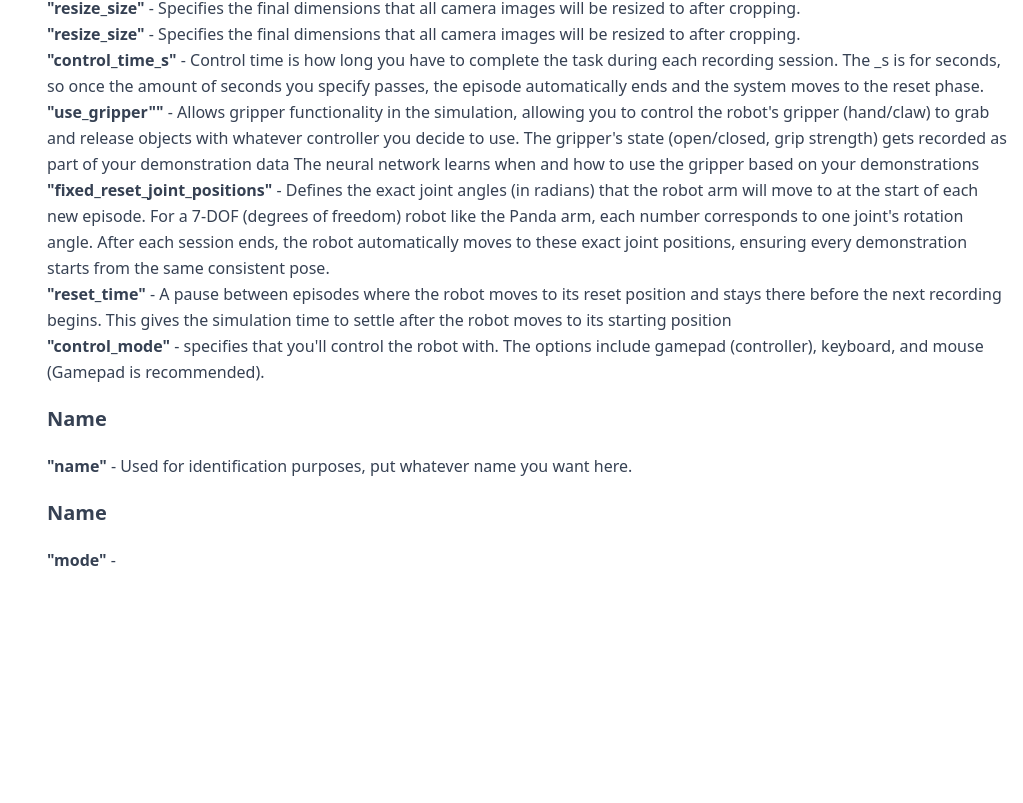
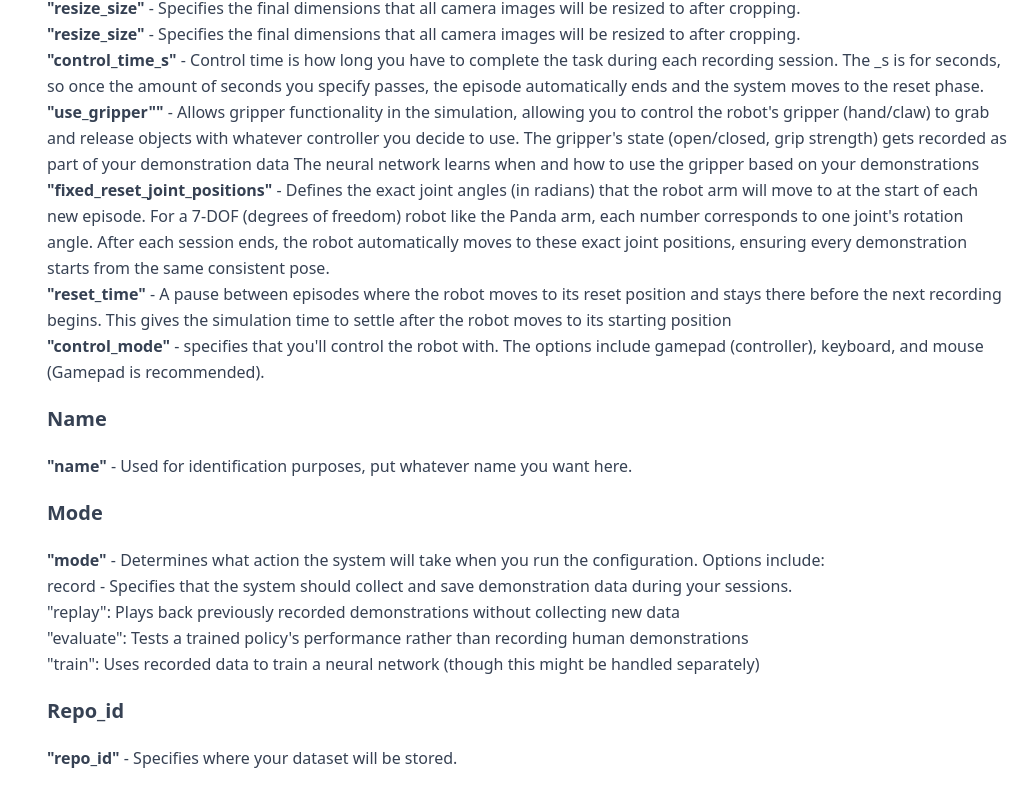
Before and after one commit to WilliamGiammona/learning-ai, a Next.js app: page /robotics in a window 1280 px wide. Shown: the part 4468-5271 px from the top of the page, without its empty margins (257-1280 px from the left). Before the commit the page ends 5073 px from the top, so only its background shows below. Built offline with nearby package versions, Linux system fonts and the light colour scheme.

Commit message:
continuing setup explanation

```diff
--- a/app/robotics/page.tsx
+++ b/app/robotics/page.tsx
@@ -500,9 +500,27 @@ const Robotics = () => {
                     <strong>"name"</strong> - Used for identification purposes,
                     put whatever name you want here.
                   </li>
-                  <h3 className="text-xl font-bold my-5">Name</h3>
+                  <h3 className="text-xl font-bold my-5">Mode</h3>
                   <li>
-                    <strong>"mode"</strong> -
+                    <strong>"mode"</strong> - Determines what action the system
+                    will take when you run the configuration. Options include:
+                    <br />
+                    record - Specifies that the system should collect and save
+                    demonstration data during your sessions.
+                    <br />
+                    "replay": Plays back previously recorded demonstrations
+                    without collecting new data
+                    <br />
+                    "evaluate": Tests a trained policy's performance rather than
+                    recording human demonstrations
+                    <br />
+                    "train": Uses recorded data to train a neural network
+                    (though this might be handled separately)
+                  </li>
+                  <h3 className="text-xl font-bold my-5">Repo_id</h3>
+                  <li>
+                    <strong>"repo_id"</strong> - Specifies where your dataset
+                    will be stored.
                   </li>
                 </ul>
               </div>
```
